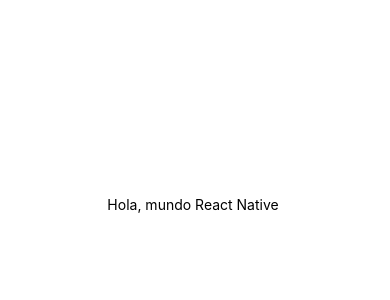
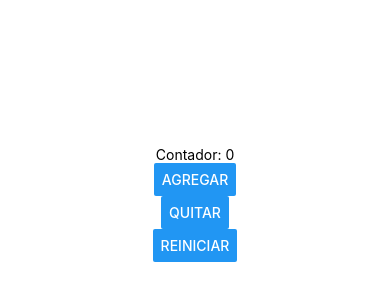
Before and after one commit to 124048988-byte/Aplicaciones-moviles, a React Native app in the folder intro/: screen / in a window 390 px wide. Shown: the part 218-518 px from the top of the page. Built offline with nearby package versions, Linux system fonts and the light colour scheme.

Commit message:
Contador con botones
Escribimos ciertos botones como "Agregar", "Quitar" y "Reiniciar" con ciertas propiedadades (title, onPress,etc).  Declaramos cada componente que vamos a usar. Además de recordar que hicimos uso de una función flecha al momento de asignar la propiedad OnPress.

```diff
--- a/intro/App.js
+++ b/intro/App.js
@@ -1,15 +1,33 @@
+
+//1. imports: Zona de importaciones
 import { StatusBar } from 'expo-status-bar';
-import { StyleSheet, Text, View } from 'react-native';
+import { StyleSheet, Text, View, Button} from 'react-native'; //Aquí agregamos los componentes que tenemos en este archivo
+import React,{useState} from 'react'; //Esto es un hook
 
+
+
+
+//2. Main: Zona de componentes
 export default function App() {
+
+  const [contador,setContador] = useState(0); //Aquí estamos destructurando un objeto. El 0 lo pongo porque inicialicé el contador en 0. Esto es un componente
+
+
   return (
     <View style={styles.container}>
-      <Text>Hola, mundo React Native </Text>
+      <Text>Contador: {contador}</Text>
+     {/*  <Button></Button> */} {/* Si vas a declsrar propiedad y agregar algo dentro del botón */}
+      <Button  title="Agregar" onPress={()=>setContador(contador+1)}/>
+      <Button title="Quitar" onPress={()=> setContador(contador-1)}/>
+      <Button title="Reiniciar" onPress={()=>setContador(contador-contador)}/>
       <StatusBar style="auto" />
     </View>
   );
 }
 
+
+
+//3. Estilos: Zona de estetica y posicionamiento
 const styles = StyleSheet.create({
   container: {
     flex: 1,
```
